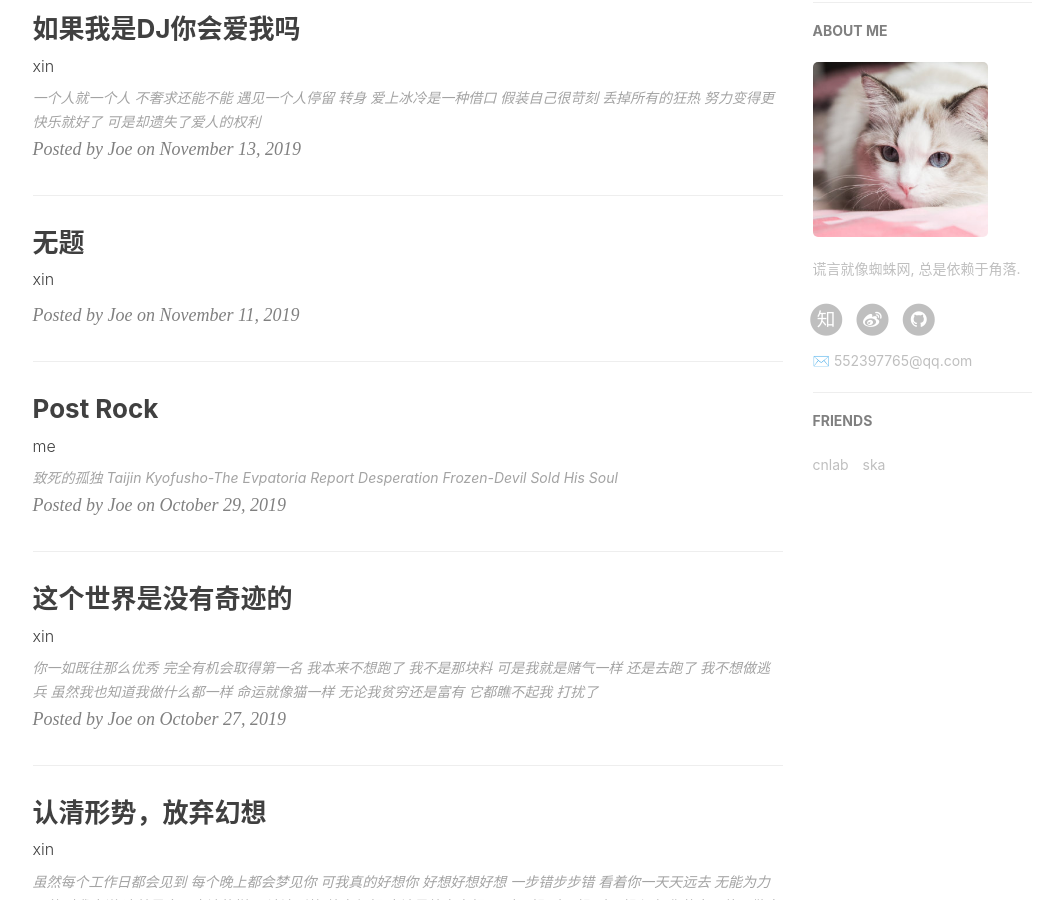
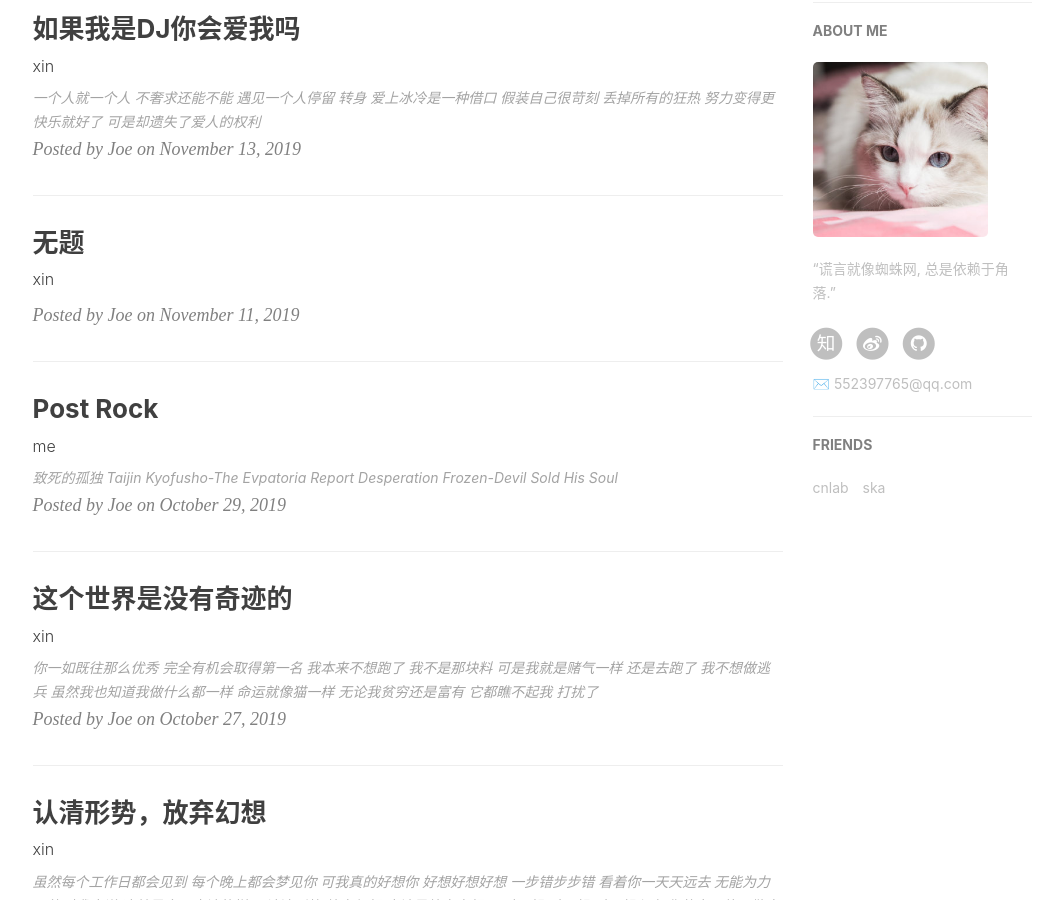
Before and after one commit to Joewn/Joewn.github.io, a Jekyll site: the page built from index.html, in a window 1280 px wide and 900 px high, scrolled down 456 px. Shown: the whole window, without its empty margins (135-1186 px from the left). Built offline with Jekyll 4.4.1, drawn with Linux system fonts in a browser that asks for light colours; nearby versions of some CDN libraries; the list of posts is cut into pages by our own code; comment, search, counter and statistics services are not loaded.

Commit message:
Update _config.yml

```diff
--- a/_config.yml
+++ b/_config.yml
@@ -12,7 +12,7 @@ github_repo: "https://github.com/Joewn/Joewn.github.io.git" # you code repositor
 # Sidebar settings
 sidebar: true                           # whether or not using Sidebar.
 # sidebar-about-description: "Not everything that counts can be counted and not everything that's counted truly counts."
-sidebar-about-description: "谎言就像蜘蛛网, 总是依赖于角落."
+sidebar-about-description: "“谎言就像蜘蛛网, 总是依赖于角落.”"
 sidebar-avatar: /img/about-cat-me.jpg      # use absolute URL, seeing it's used in both `/` and `/about/`
 
 
```
